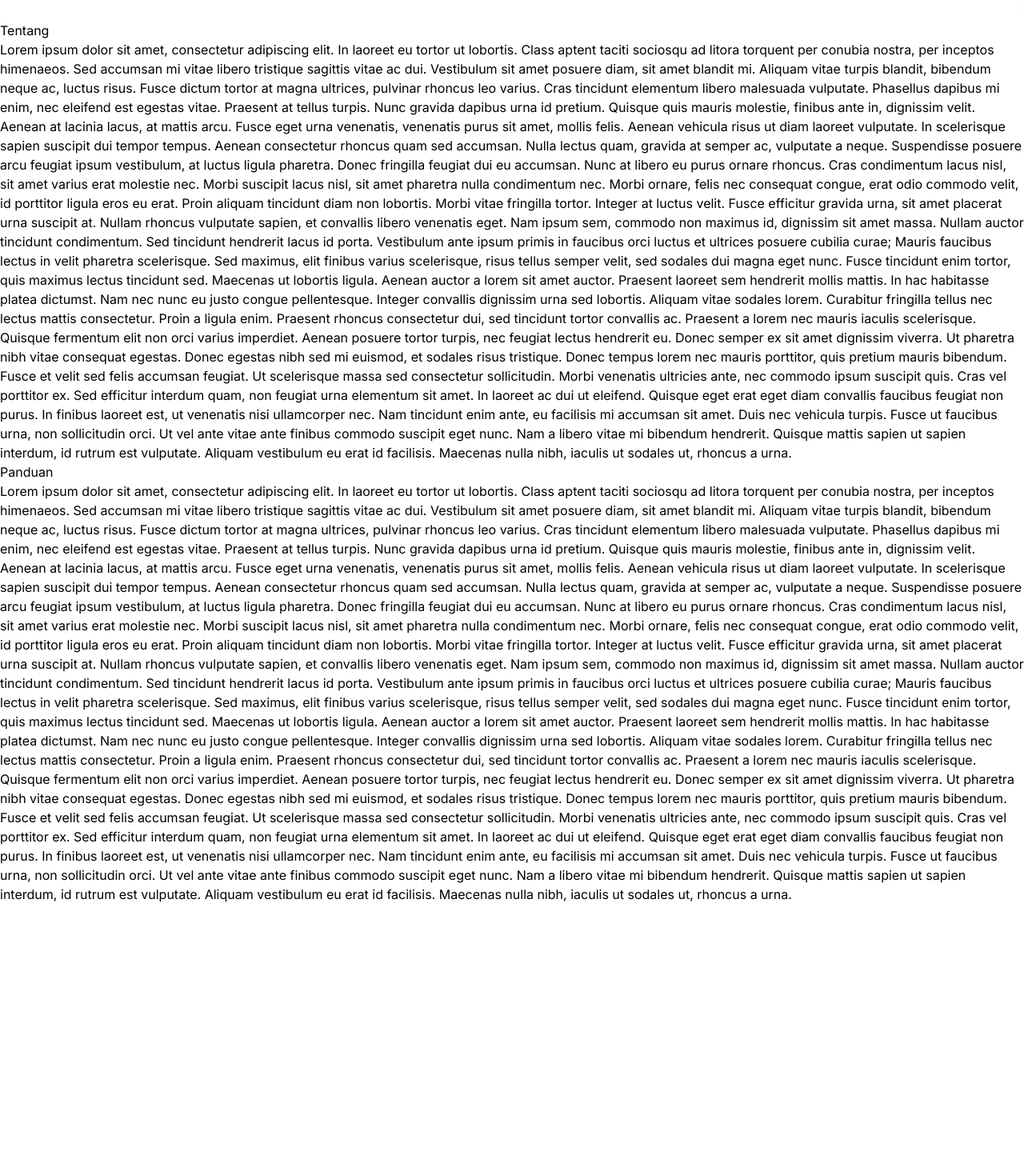
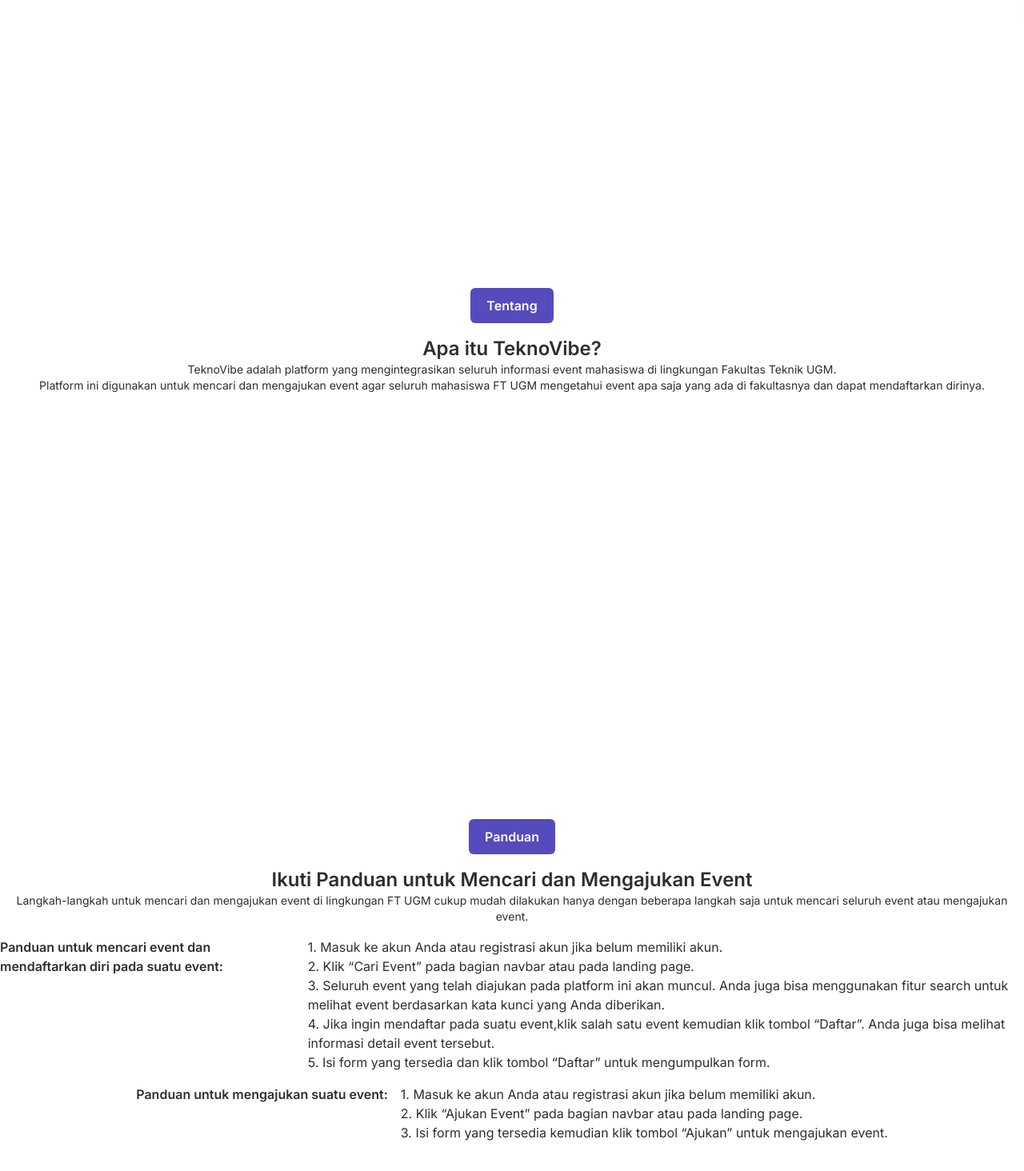
Before and after one commit to adhityabye/teknoVibe, a Next.js app in the folder frontend/: page / in a window 1280 px wide. Shown: the part 566-2030 px from the top of the page at 80% size. Before the commit the page ends 1696 px from the top, so only its background shows below. Built offline with nearby package versions, Linux system fonts and the light colour scheme.

Commit message:
feat: add content in about and instruction page

```diff
--- a/frontend/src/app/components/home/Hero.jsx
+++ b/frontend/src/app/components/home/Hero.jsx
@@ -4,7 +4,7 @@
 
 const Button = ({title}) => {
   return(
-    <button className="bg-purple-900 text-white-100 px-5 py-2.5 text-sm rounded-md active:scale-95">{title}</button>
+    <button className="bg-purple-900 text-white-100 px-5 py-2.5 text-sm rounded-md z-10 active:scale-95">{title}</button>
   )
 }
 
@@ -13,10 +13,10 @@
       <main className="bg-purple-200 w-full">
         <div className='flex flex-col items-center'>
           <div className='flex flex-row w-[75rem]'>
-            <div className='w-full md:w-1/2 flex flex-col gap-4  justify-center'>
+            <div className='w-full md:w-1/2 flex flex-col gap-4 justify-center'>
               <h1 className="text-white-100 text-4xl font-semibold">Cari dan Ajukan Event untuk Seluruh Mahasiswa FT UGM</h1>
               <p className="text-white-100 text-sm">Temukan dan daftarkan event-event di lingkungan Fakultas Teknik UGM dengan mudah dan terintegrasi!</p>
-              <div className="flex flex-row gap-4">
+              <div className="relative flex flex-row gap-4">
                 <Button title={"Cari Event"}/>
                 <Button title={"Ajukan Event"}/>
               </div>
--- a/frontend/src/app/panduan/page.jsx
+++ b/frontend/src/app/panduan/page.jsx
@@ -1,16 +1,39 @@
 export default function Panduan(){
     return(
       <main id="panduan">
-        <h1>Panduan</h1>
-        <p>Lorem ipsum dolor sit amet, consectetur adipiscing elit. In laoreet eu tortor ut lobortis. Class aptent taciti sociosqu ad litora torquent per conubia nostra, per inceptos himenaeos. Sed accumsan mi vitae libero tristique sagittis vitae ac dui. Vestibulum sit amet posuere diam, sit amet blandit mi. Aliquam vitae turpis blandit, bibendum neque ac, luctus risus. Fusce dictum tortor at magna ultrices, pulvinar rhoncus leo varius. Cras tincidunt elementum libero malesuada vulputate. Phasellus dapibus mi enim, nec eleifend est egestas vitae. Praesent at tellus turpis. Nunc gravida dapibus urna id pretium. Quisque quis mauris molestie, finibus ante in, dignissim velit. Aenean at lacinia lacus, at mattis arcu.
-
-Fusce eget urna venenatis, venenatis purus sit amet, mollis felis. Aenean vehicula risus ut diam laoreet vulputate. In scelerisque sapien suscipit dui tempor tempus. Aenean consectetur rhoncus quam sed accumsan. Nulla lectus quam, gravida at semper ac, vulputate a neque. Suspendisse posuere arcu feugiat ipsum vestibulum, at luctus ligula pharetra. Donec fringilla feugiat dui eu accumsan. Nunc at libero eu purus ornare rhoncus. Cras condimentum lacus nisl, sit amet varius erat molestie nec. Morbi suscipit lacus nisl, sit amet pharetra nulla condimentum nec. Morbi ornare, felis nec consequat congue, erat odio commodo velit, id porttitor ligula eros eu erat. Proin aliquam tincidunt diam non lobortis. Morbi vitae fringilla tortor. Integer at luctus velit. Fusce efficitur gravida urna, sit amet placerat urna suscipit at. Nullam rhoncus vulputate sapien, et convallis libero venenatis eget.
-
-Nam ipsum sem, commodo non maximus id, dignissim sit amet massa. Nullam auctor tincidunt condimentum. Sed tincidunt hendrerit lacus id porta. Vestibulum ante ipsum primis in faucibus orci luctus et ultrices posuere cubilia curae; Mauris faucibus lectus in velit pharetra scelerisque. Sed maximus, elit finibus varius scelerisque, risus tellus semper velit, sed sodales dui magna eget nunc. Fusce tincidunt enim tortor, quis maximus lectus tincidunt sed. Maecenas ut lobortis ligula. Aenean auctor a lorem sit amet auctor. Praesent laoreet sem hendrerit mollis mattis. In hac habitasse platea dictumst. Nam nec nunc eu justo congue pellentesque. Integer convallis dignissim urna sed lobortis. Aliquam vitae sodales lorem. Curabitur fringilla tellus nec lectus mattis consectetur. Proin a ligula enim.
-
-Praesent rhoncus consectetur dui, sed tincidunt tortor convallis ac. Praesent a lorem nec mauris iaculis scelerisque. Quisque fermentum elit non orci varius imperdiet. Aenean posuere tortor turpis, nec feugiat lectus hendrerit eu. Donec semper ex sit amet dignissim viverra. Ut pharetra nibh vitae consequat egestas. Donec egestas nibh sed mi euismod, et sodales risus tristique. Donec tempus lorem nec mauris porttitor, quis pretium mauris bibendum. Fusce et velit sed felis accumsan feugiat. Ut scelerisque massa sed consectetur sollicitudin. Morbi venenatis ultricies ante, nec commodo ipsum suscipit quis. Cras vel porttitor ex. Sed efficitur interdum quam, non feugiat urna elementum sit amet.
-
-In laoreet ac dui ut eleifend. Quisque eget erat eget diam convallis faucibus feugiat non purus. In finibus laoreet est, ut venenatis nisi ullamcorper nec. Nam tincidunt enim ante, eu facilisis mi accumsan sit amet. Duis nec vehicula turpis. Fusce ut faucibus urna, non sollicitudin orci. Ut vel ante vitae ante finibus commodo suscipit eget nunc. Nam a libero vitae mi bibendum hendrerit. Quisque mattis sapien ut sapien interdum, id rutrum est vulputate. Aliquam vestibulum eu erat id facilisis. Maecenas nulla nibh, iaculis ut sodales ut, rhoncus a urna.</p>
+        <div className="flex flex-col gap-4 items-center justify-center h-screen">
+          <h3 className="bg-purple-200 px-5 py-2.5 text-md text-white-100 font-semibold rounded-md text-center w-fit">Panduan</h3>
+          <div className="gap-4 text-center">
+            <h1 className="text-black-900 text-2xl font-semibold">Ikuti Panduan untuk Mencari dan Mengajukan Event</h1>
+            <p className="text-black-900 text-sm">
+            Langkah-langkah untuk mencari dan mengajukan event di lingkungan FT UGM cukup mudah dilakukan hanya dengan beberapa langkah saja untuk mencari seluruh event atau mengajukan event.
+            </p>
+          </div>
+          <div className="flex flex-row gap-4">
+            <h1 className="text-black-900 font-semibold">Panduan untuk mencari event dan mendaftarkan diri pada suatu event:</h1>
+            <p className="text-black-900">
+              1. Masuk ke akun Anda atau registrasi akun jika belum memiliki akun.
+              <br/>
+              2. Klik “Cari Event” pada bagian navbar atau pada landing page.
+              <br/>
+              3. Seluruh event yang telah diajukan pada platform ini akan muncul. Anda juga bisa menggunakan fitur search untuk melihat event berdasarkan kata kunci yang Anda diberikan.
+              <br/>
+              4. Jika ingin mendaftar pada suatu event,klik salah satu event kemudian klik tombol “Daftar”. Anda juga bisa melihat informasi detail event tersebut.
+              <br/>
+              5. Isi form yang tersedia dan klik tombol “Daftar” untuk mengumpulkan form.
+            </p>
+          </div>
+          <div className="flex flex-row gap-4">
+            <h1 className="text-black-900 font-semibold">Panduan untuk mengajukan suatu event:</h1>
+            <p className="text-black-900">
+              1. Masuk ke akun Anda atau registrasi akun jika belum memiliki akun.
+              <br/>
+              2. Klik “Ajukan Event” pada bagian navbar atau pada landing page.
+              <br/>
+              3. Isi form yang tersedia kemudian klik tombol “Ajukan” untuk mengajukan event.
+            </p>
+          </div>
+        </div>
       </main>
     );
   }
--- a/frontend/src/app/tentang/page.jsx
+++ b/frontend/src/app/tentang/page.jsx
@@ -1,16 +1,17 @@
 export default function Tentang(){
     return(
       <main id="tentang">
-        <h1>Tentang</h1>
-        <p>Lorem ipsum dolor sit amet, consectetur adipiscing elit. In laoreet eu tortor ut lobortis. Class aptent taciti sociosqu ad litora torquent per conubia nostra, per inceptos himenaeos. Sed accumsan mi vitae libero tristique sagittis vitae ac dui. Vestibulum sit amet posuere diam, sit amet blandit mi. Aliquam vitae turpis blandit, bibendum neque ac, luctus risus. Fusce dictum tortor at magna ultrices, pulvinar rhoncus leo varius. Cras tincidunt elementum libero malesuada vulputate. Phasellus dapibus mi enim, nec eleifend est egestas vitae. Praesent at tellus turpis. Nunc gravida dapibus urna id pretium. Quisque quis mauris molestie, finibus ante in, dignissim velit. Aenean at lacinia lacus, at mattis arcu.
-
-Fusce eget urna venenatis, venenatis purus sit amet, mollis felis. Aenean vehicula risus ut diam laoreet vulputate. In scelerisque sapien suscipit dui tempor tempus. Aenean consectetur rhoncus quam sed accumsan. Nulla lectus quam, gravida at semper ac, vulputate a neque. Suspendisse posuere arcu feugiat ipsum vestibulum, at luctus ligula pharetra. Donec fringilla feugiat dui eu accumsan. Nunc at libero eu purus ornare rhoncus. Cras condimentum lacus nisl, sit amet varius erat molestie nec. Morbi suscipit lacus nisl, sit amet pharetra nulla condimentum nec. Morbi ornare, felis nec consequat congue, erat odio commodo velit, id porttitor ligula eros eu erat. Proin aliquam tincidunt diam non lobortis. Morbi vitae fringilla tortor. Integer at luctus velit. Fusce efficitur gravida urna, sit amet placerat urna suscipit at. Nullam rhoncus vulputate sapien, et convallis libero venenatis eget.
-
-Nam ipsum sem, commodo non maximus id, dignissim sit amet massa. Nullam auctor tincidunt condimentum. Sed tincidunt hendrerit lacus id porta. Vestibulum ante ipsum primis in faucibus orci luctus et ultrices posuere cubilia curae; Mauris faucibus lectus in velit pharetra scelerisque. Sed maximus, elit finibus varius scelerisque, risus tellus semper velit, sed sodales dui magna eget nunc. Fusce tincidunt enim tortor, quis maximus lectus tincidunt sed. Maecenas ut lobortis ligula. Aenean auctor a lorem sit amet auctor. Praesent laoreet sem hendrerit mollis mattis. In hac habitasse platea dictumst. Nam nec nunc eu justo congue pellentesque. Integer convallis dignissim urna sed lobortis. Aliquam vitae sodales lorem. Curabitur fringilla tellus nec lectus mattis consectetur. Proin a ligula enim.
-
-Praesent rhoncus consectetur dui, sed tincidunt tortor convallis ac. Praesent a lorem nec mauris iaculis scelerisque. Quisque fermentum elit non orci varius imperdiet. Aenean posuere tortor turpis, nec feugiat lectus hendrerit eu. Donec semper ex sit amet dignissim viverra. Ut pharetra nibh vitae consequat egestas. Donec egestas nibh sed mi euismod, et sodales risus tristique. Donec tempus lorem nec mauris porttitor, quis pretium mauris bibendum. Fusce et velit sed felis accumsan feugiat. Ut scelerisque massa sed consectetur sollicitudin. Morbi venenatis ultricies ante, nec commodo ipsum suscipit quis. Cras vel porttitor ex. Sed efficitur interdum quam, non feugiat urna elementum sit amet.
-
-In laoreet ac dui ut eleifend. Quisque eget erat eget diam convallis faucibus feugiat non purus. In finibus laoreet est, ut venenatis nisi ullamcorper nec. Nam tincidunt enim ante, eu facilisis mi accumsan sit amet. Duis nec vehicula turpis. Fusce ut faucibus urna, non sollicitudin orci. Ut vel ante vitae ante finibus commodo suscipit eget nunc. Nam a libero vitae mi bibendum hendrerit. Quisque mattis sapien ut sapien interdum, id rutrum est vulputate. Aliquam vestibulum eu erat id facilisis. Maecenas nulla nibh, iaculis ut sodales ut, rhoncus a urna.</p>
+        <div className="flex flex-col gap-4 items-center justify-center h-screen">
+          <h3 className="bg-purple-200 px-5 py-2.5 text-md text-white-100 font-semibold rounded-md text-center w-fit">Tentang</h3>
+          <div className="gap-4 text-center">
+            <h1 className="text-black-900 text-2xl font-semibold">Apa itu TeknoVibe?</h1>
+            <p className="text-black-900 text-sm">
+              TeknoVibe adalah platform yang mengintegrasikan seluruh informasi event mahasiswa di lingkungan Fakultas Teknik UGM.
+              <br />
+              Platform ini digunakan untuk mencari dan mengajukan event agar seluruh mahasiswa FT UGM mengetahui event apa saja yang ada di fakultasnya dan dapat mendaftarkan dirinya.
+            </p>
+          </div>
+        </div>
       </main>
     );
   }
```
